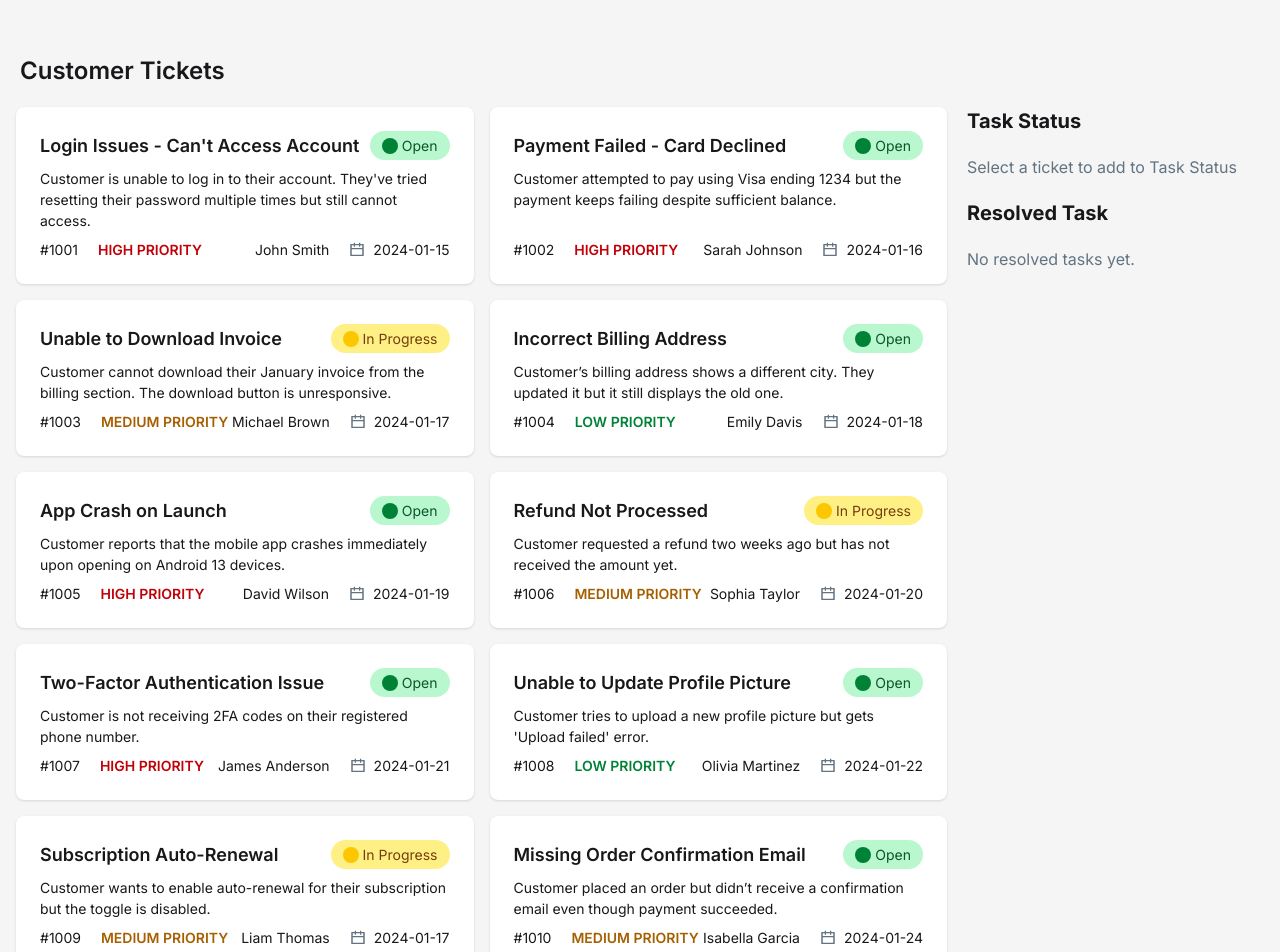
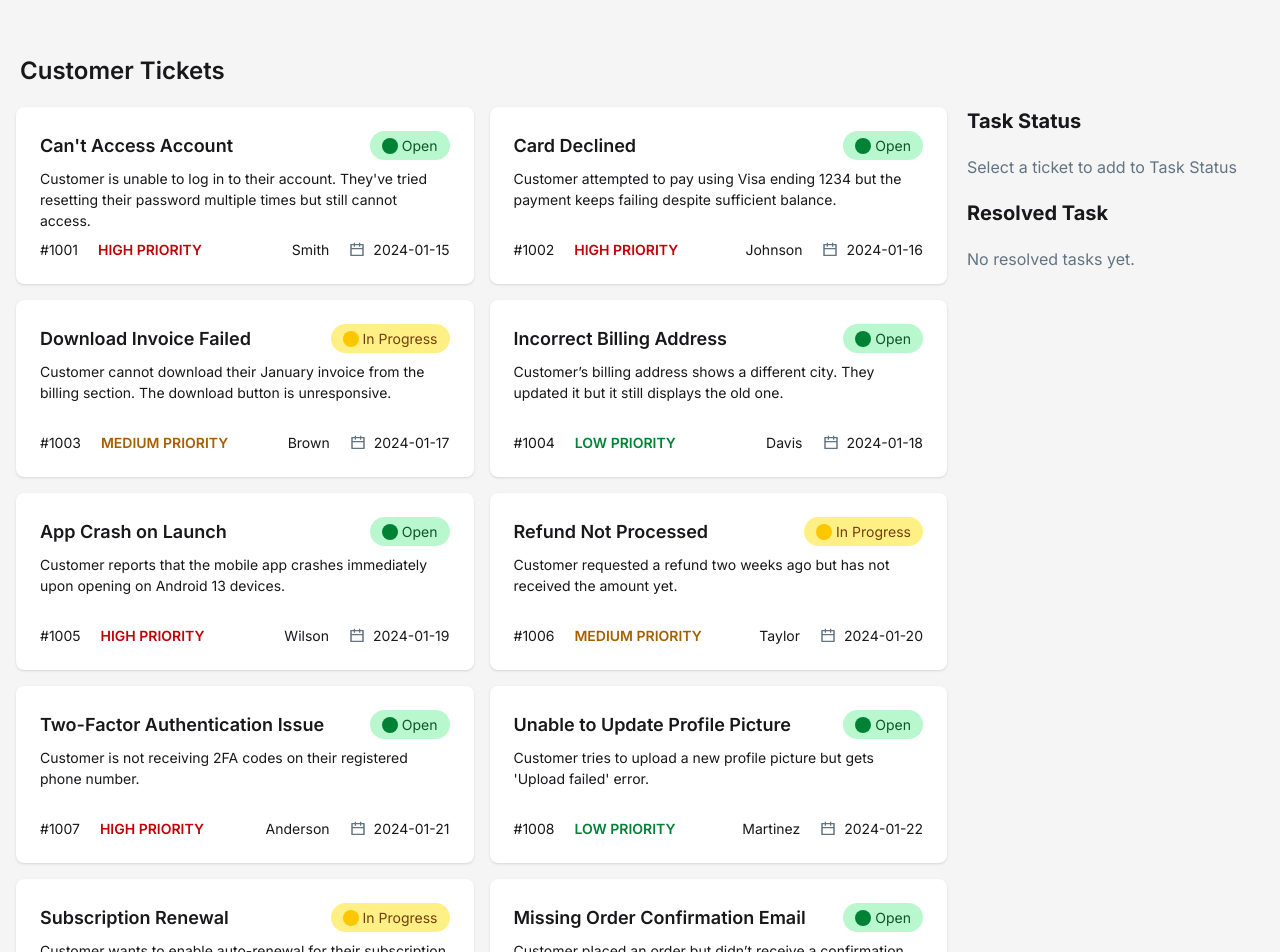
Before and after one commit to imtiaz-al-kabir/Customer-Support-Zone, a React (Vite) app: page / in a window 1280 px wide. Shown: the part 380-1332 px from the top of the page. Built offline with nearby package versions, Linux system fonts and the light colour scheme.

Commit message:
added some corrections in card section

```diff
--- a/public/ticket.json
+++ b/public/ticket.json
@@ -1,27 +1,27 @@
 [
   {
     "id": 1001,
-    "title": "Login Issues - Can't Access Account",
+    "title": "Can't Access Account",
     "description": "Customer is unable to log in to their account. They've tried resetting their password multiple times but still cannot access.",
-    "customer": "John Smith",
+    "customer": "Smith",
     "priority": "HIGH PRIORITY",
     "status": "Open",
     "createdAt": "2024-01-15"
   },
   {
     "id": 1002,
-    "title": "Payment Failed - Card Declined",
+    "title": "Card Declined",
     "description": "Customer attempted to pay using Visa ending 1234 but the payment keeps failing despite sufficient balance.",
-    "customer": "Sarah Johnson",
+    "customer": "Johnson",
     "priority": "HIGH PRIORITY",
     "status": "Open",
     "createdAt": "2024-01-16"
   },
   {
     "id": 1003,
-    "title": "Unable to Download Invoice",
+    "title": "Download Invoice Failed",
     "description": "Customer cannot download their January invoice from the billing section. The download button is unresponsive.",
-    "customer": "Michael Brown",
+    "customer": "Brown",
     "priority": "MEDIUM PRIORITY",
     "status": "In Progress",
     "createdAt": "2024-01-17"
@@ -30,7 +30,7 @@
     "id": 1004,
     "title": "Incorrect Billing Address",
     "description": "Customer’s billing address shows a different city. They updated it but it still displays the old one.",
-    "customer": "Emily Davis",
+    "customer": "Davis",
     "priority": "LOW PRIORITY",
     "status": "Open",
     "createdAt": "2024-01-18"
@@ -39,7 +39,7 @@
     "id": 1005,
     "title": "App Crash on Launch",
     "description": "Customer reports that the mobile app crashes immediately upon opening on Android 13 devices.",
-    "customer": "David Wilson",
+    "customer": "Wilson",
     "priority": "HIGH PRIORITY",
     "status": "Open",
     "createdAt": "2024-01-19"
@@ -48,7 +48,7 @@
     "id": 1006,
     "title": "Refund Not Processed",
     "description": "Customer requested a refund two weeks ago but has not received the amount yet.",
-    "customer": "Sophia Taylor",
+    "customer": "Taylor",
     "priority": "MEDIUM PRIORITY",
     "status": "In Progress",
     "createdAt": "2024-01-20"
@@ -57,7 +57,7 @@
     "id": 1007,
     "title": "Two-Factor Authentication Issue",
     "description": "Customer is not receiving 2FA codes on their registered phone number.",
-    "customer": "James Anderson",
+    "customer": "Anderson",
     "priority": "HIGH PRIORITY",
     "status": "Open",
     "createdAt": "2024-01-21"
@@ -66,16 +66,16 @@
     "id": 1008,
     "title": "Unable to Update Profile Picture",
     "description": "Customer tries to upload a new profile picture but gets 'Upload failed' error.",
-    "customer": "Olivia Martinez",
+    "customer": "Martinez",
     "priority": "LOW PRIORITY",
     "status": "Open",
     "createdAt": "2024-01-22"
   },
   {
     "id": 1009,
-    "title": "Subscription Auto-Renewal",
+    "title": "Subscription Renewal",
     "description": "Customer wants to enable auto-renewal for their subscription but the toggle is disabled.",
-    "customer": "Liam Thomas",
+    "customer": "Thomas",
     "priority": "MEDIUM PRIORITY",
     "status": "In Progress",
     "createdAt": "2024-01-17"
@@ -84,7 +84,7 @@
     "id": 1010,
     "title": "Missing Order Confirmation Email",
     "description": "Customer placed an order but didn’t receive a confirmation email even though payment succeeded.",
-    "customer": "Isabella Garcia",
+    "customer": "Garcia",
     "priority": "MEDIUM PRIORITY",
     "status": "Open",
     "createdAt": "2024-01-24"
@@ -93,7 +93,7 @@
     "id": 1011,
     "title": "Delayed Shipping Notification",
     "description": "Customer complains they were not informed about delayed shipping of their product.",
-    "customer": "William Harris",
+    "customer": "Harris",
     "priority": "LOW PRIORITY",
     "status": "Open",
     "createdAt": "2024-01-23"
@@ -102,7 +102,7 @@
     "id": 1012,
     "title": "Discount Code Not Working",
     "description": "Customer tried applying discount code NEWYEAR25 but it shows as invalid.",
-    "customer": "Charlotte White",
+    "customer": "Charlotte",
     "priority": "MEDIUM PRIORITY",
     "status": "Open",
     "createdAt": "2024-01-14"
--- a/src/components/card/Card.jsx
+++ b/src/components/card/Card.jsx
@@ -39,7 +39,9 @@ const Card = ({ cardsData, handleTicket }) => {
             </div>
           </div>
         </div>
+
         <p>{description}</p>
+
         <div className="flex justify-between">
           <div className="flex gap-1 sm:gap-5">
             <h1> #{id}</h1>
--- a/src/components/cards/Cards.jsx
+++ b/src/components/cards/Cards.jsx
@@ -52,8 +52,8 @@ const Cards = ({
         <div className="px-5 py-5 font-semibold text-2xl">
           <h1>Customer Tickets</h1>
         </div>
-        <div className="grid sm:grid-cols-12 gap-5 px-4">
-          <div className="sm:col-span-9 grid sm:grid-cols-2 gap-4">
+        <div className="grid sm:grid-cols-12 gap-5 px-4 items-start">
+          <div className="sm:col-span-9 grid sm:grid-cols-2 gap-4 auto-rows-fr">
             {data.map((cardsData) => (
               <Card
                 key={cardsData.id}
```
